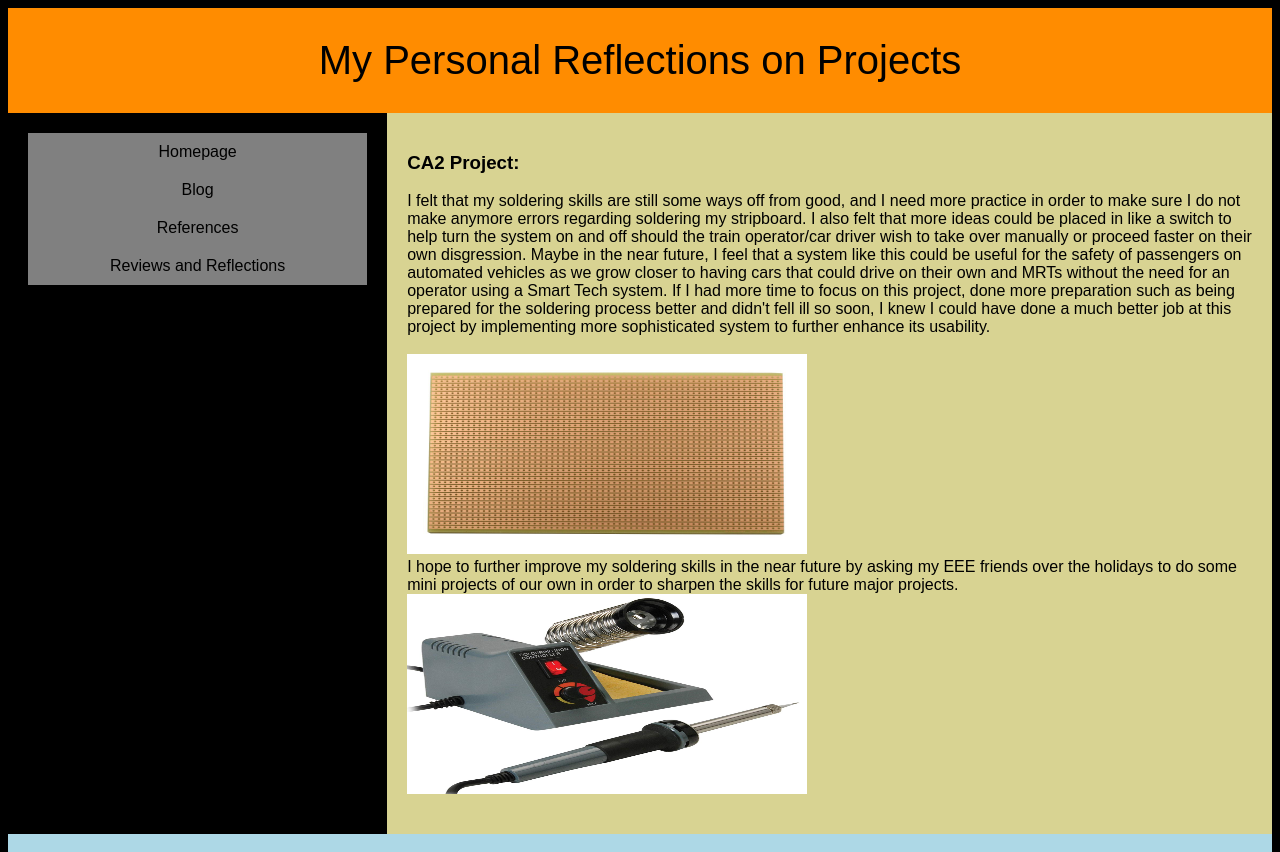
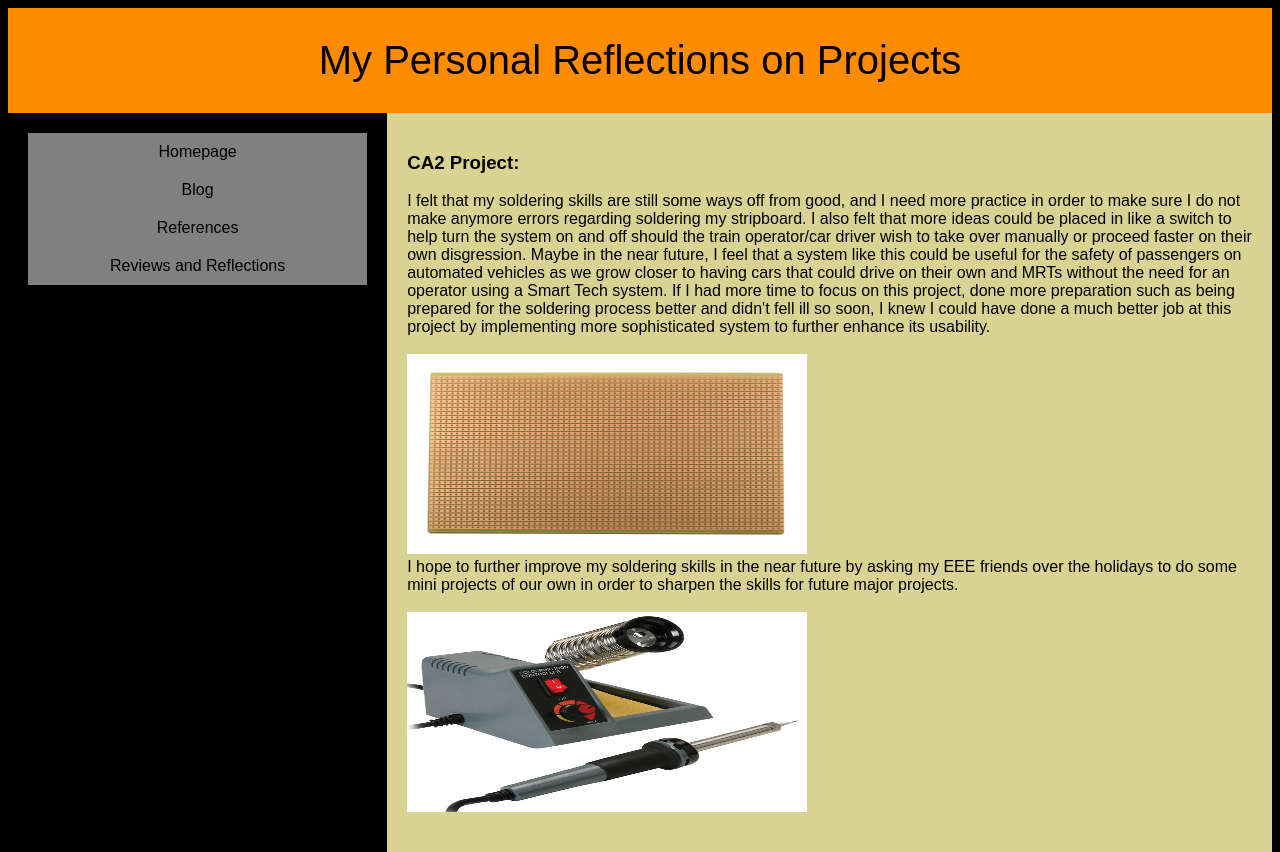
Before and after one commit to ahmadrifaaie/CA2blogarifaaie, a plain HTML site: page review.html in a window 1280 px wide. Shown: the top 852 px of the page. Drawn offline with Linux system fonts and the light colour scheme.

Commit message:
br error review 1

```diff
--- a/review.html
+++ b/review.html
@@ -31,7 +31,7 @@
 				at this project by implementing more sophisticated system to further enhance its usability.<br><br>
 				<img src="stripboard.jpg" alt="Stripboard" height="200px" width="400px"><br>
 				I hope to further improve my soldering skills in the near future by asking my EEE friends over the holidays to do some mini projects of our own in order to sharpen
-				the skills for future major projects.
+				the skills for future major projects.<br><br>
 				<img src="solderingtool.jpg" alt="Soldering Tool" height="200px" width="400px"><br>
 
 
```
